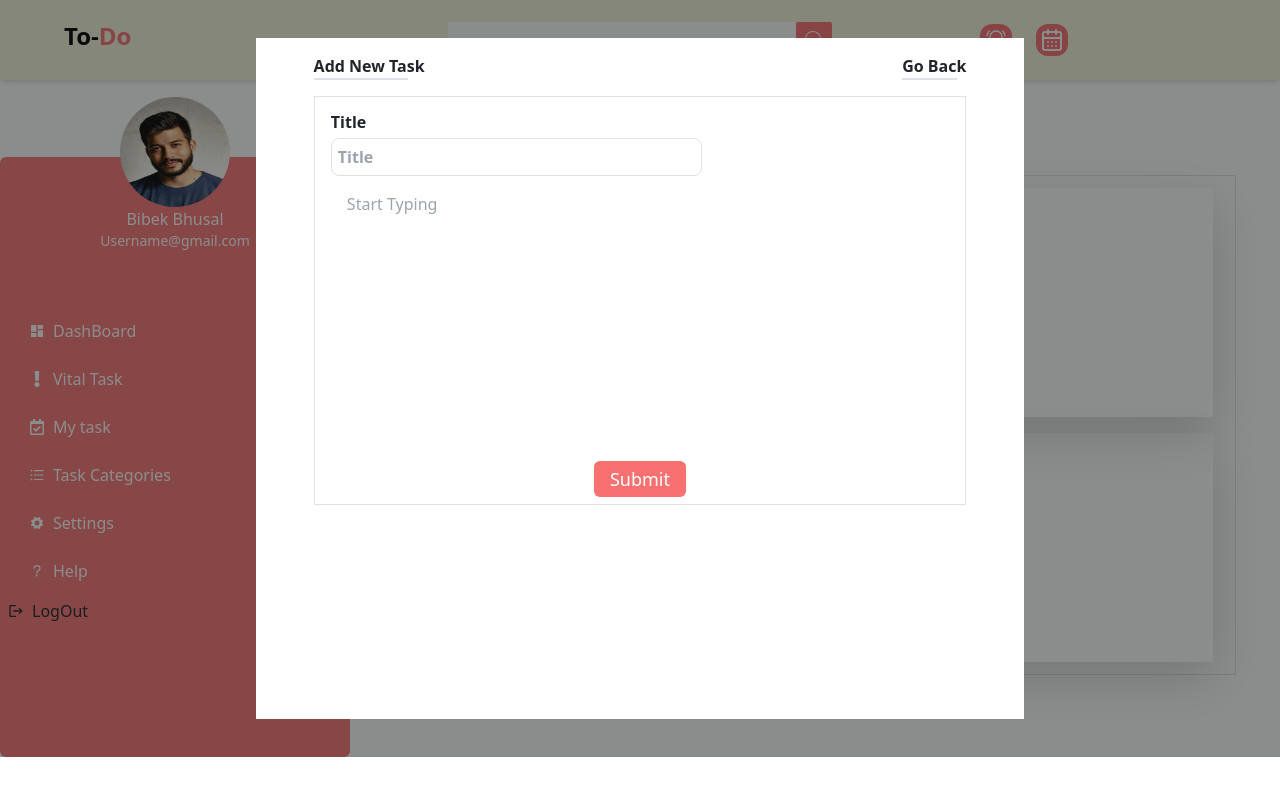
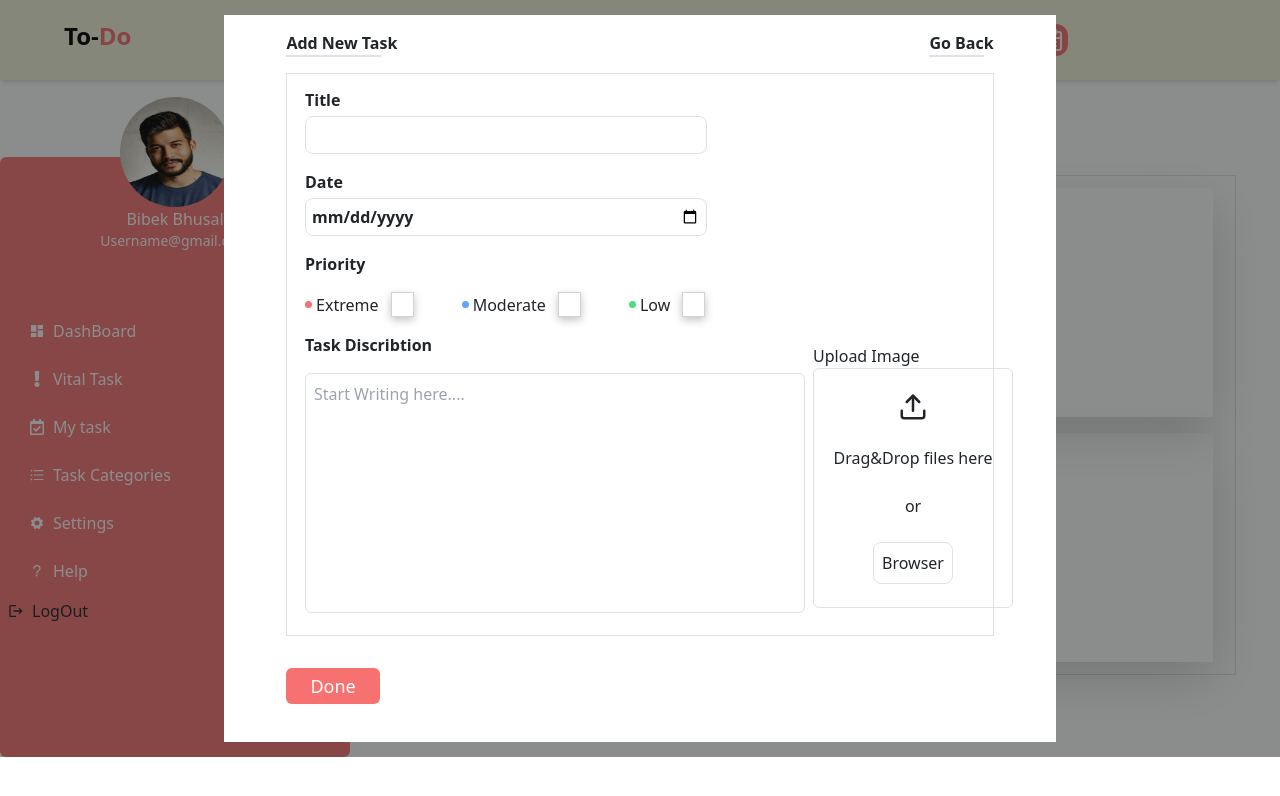
Before and after one commit to Birendra00000/TodoApp-using-MERN, a React (Create React App) app in the folder frontend1/: page / in a window 1280 px wide. Both pictures are taken after a click on the button "Add Task". Shown: the top 796 px of the page. Built offline with nearby package versions, Linux system fonts and the light colour scheme.

Commit message:
successfully commit new changes to add todo

```diff
--- a/frontend1/src/components/todayTodo/AddTask.jsx
+++ b/frontend1/src/components/todayTodo/AddTask.jsx
@@ -3,18 +3,23 @@ import { FaPlus } from "react-icons/fa6";
 import CreateTodoModal from "./CreateTodoModal";
 
 const AddTask = () => {
-  const [click, setClick] = useState(false);
+  const [show, setShow] = useState(false);
+  const [close, setClose] = useState(true);
+  const handleClick = () => {
+    setShow(false);
+    setClose(true);
+  };
 
   return (
     <>
       <button
         className="flex gap-1 items-center p-1 "
-        onClick={() => setClick(!click)}
+        onClick={() => setShow(!show)}
       >
         <FaPlus className="text-red-400" />
         <p className="mb-0 text-gray-500">Add Task</p>
       </button>
-      {click && <CreateTodoModal />}
+      {show && <CreateTodoModal handleClick={handleClick} />}
     </>
   );
 };
--- a/frontend1/src/components/todayTodo/CreateTodoModal.jsx
+++ b/frontend1/src/components/todayTodo/CreateTodoModal.jsx
@@ -4,16 +4,18 @@ import axios from "axios";
 import { ToastContainer, toast } from "react-toastify";
 import "react-toastify/dist/ReactToastify.css";
 import "./todayTodo.css";
+import { FiUpload } from "react-icons/fi";
 
-const CreateTodoModal = () => {
+const CreateTodoModal = ({ handleClick }) => {
+  const [close, setClose] = useState(false);
   const [datas, setData] = useState({
     title: "",
     description: "",
-    Date: "",
+    date: "",
     priority: "",
-    todoImage: "",
+    todoImage: null,
   });
-
+  console.log("datas", datas);
   const notifySuccess = (successmessage) => toast.success(successmessage);
 
   const notifyError = (errorMessage) => toast.error(errorMessage);
@@ -21,20 +23,43 @@ const CreateTodoModal = () => {
   const [error, setError] = useState("");
 
   const handleChange = (e) => {
+    if (e.target.name === "priority") {
+      setData({
+        ...datas,
+        priority: e.target.value,
+      });
+    } else if (e.target.name === "todoImage") {
+      const file = e.target.files[0]; // Get the selected file
+      setData({
+        ...datas,
+        todoImage: file || null,
+      });
+    } else {
       setData({
         ...datas,
         [e.target.name]: e.target.value,
       });
+    }
   };
-  console.log("data", datas.title.length);
-  console.log("data", datas.description.length);
 
   const submitTodo = async (e) => {
     e.preventDefault();
     try {
+      const formData = new FormData();
+      formData.append("title", datas.title);
+      formData.append("description", datas.description);
+      formData.append("date", datas.date);
+      formData.append("priority", datas.priority);
+      formData.append("todoImage", datas.todoImage);
+
       const response = await axios.post(
         "http://localhost:4000/api/todo",
-        datas
+        formData,
+        {
+          headers: {
+            "Content-Type": "multipart/form-data", // Important for file uploads
+          },
+        }
       );
       notifySuccess(response.data.message);
     } catch (error) {
@@ -44,15 +69,23 @@ const CreateTodoModal = () => {
 
   return (
     <div className="main--container w-full h-full flex justify-center items-center">
-      <div className="w-[60%] h-[90%] bg-white">
+      <form
+        onSubmit={(e) => submitTodo(e)}
+        className="w-[65%] h-[96%] bg-white"
+      >
         <div className="flex w-full justify-center">
           <div className="flex w-[85%] justify-between items-center py-3">
             <span>
               <p className="font-bold mb-0 bottom">Add New Task</p>
-              <span className="border border-rose-400 flex w-[85%]"></span>
+              <span className="border border-red-400 flex w-[85%]"></span>
             </span>
             <span>
-              <p className="font-semibold mb-0">Go Back</p>{" "}
+              <p
+                className="font-semibold mb-0 cursor-pointer"
+                onClick={handleClick}
+              >
+                Go Back
+              </p>{" "}
               <span className="border border-rose-400  flex w-[85%]"></span>
             </span>
           </div>
@@ -60,48 +93,128 @@ const CreateTodoModal = () => {
         <div className="flex w-full justify-center">
           <div className="flex w-[85%] h-[50%] justify-center items-center border border-gray-600">
             {" "}
-            <form
-              className=" second--container w-[95%] h-full mt-[2%]  "
-              onSubmit={(e) => submitTodo(e)}
-            >
+            <div className=" second--container w-[95%] h-full mt-[2%]  flex flex-col gap-3">
               <div className="text-normal font-semibold flex flex-col gap-1">
                 <label for="title">Title </label>
                 <input
                   type="text"
                   className="  outline-none w-[60%]  p-[6px] border border-gray-600 rounded-lg"
-                  placeholder="Title"
                   name="title"
                   value={datas.title}
                   onChange={handleChange}
                 />
               </div>
-              <div className="">
+              <div className="text-normal font-semibold flex flex-col gap-1">
+                <label for="title">Date </label>
+                <input
+                  type="date"
+                  className="  outline-none w-[60%]  p-[6px] border border-gray-600 rounded-lg cursor-pointer"
+                  name="date"
+                  value={datas.date}
+                  onChange={handleChange}
+                />
+              </div>
+              <div>
+                <span>
+                  {" "}
+                  <p className="font-semibold">Priority</p>
+                </span>
+                <span className="flex items-center gap-5">
+                  <span className="flex justify-center items-center gap-1">
+                    <span className="w-[7px] h-[7px] bg-red-400 rounded-full flex"></span>{" "}
+                    <label htmlFor="extreme">Extreme</label> {" "}
+                    <input
+                      type="radio"
+                      id="extreme"
+                      name="priority"
+                      value="Extreme"
+                      checked={datas.priority === "Extreme"}
+                      onChange={handleChange}
+                    />
+                  </span>{" "}
+                  <span className="flex justify-center items-center gap-1">
+                    <span className="w-[7px] h-[7px] bg-blue-400 rounded-full flex"></span>{" "}
+                    <label htmlFor="moderate">Moderate</label> {" "}
+                    <input
+                      type="radio"
+                      id="moderate"
+                      name="priority"
+                      value="Moderate"
+                      checked={datas.priority === "Moderate"}
+                      onChange={handleChange}
+                    />
+                  </span>{" "}
+                  <span className="flex justify-center items-center gap-1">
+                    <span className="w-[7px] h-[7px] bg-green-400 rounded-full flex"></span>{" "}
+                    <label htmlFor="low">Low</label> {" "}
+                    <input
+                      type="radio"
+                      id="low"
+                      name="priority"
+                      value="Low"
+                      checked={datas.priority === "Low"}
+                      onChange={handleChange}
+                    />
+                  </span>{" "}
+                </span>
+              </div>
+              <div className=" flex items-center gap-2 mb-[1rem]">
+                <span>
+                  <p className="font-semibold">Task Discribtion</p>
+
                   <textarea
                     id=""
-                  cols="30"
-                  rows="10"
-                  placeholder="Start Typing"
-                  className="border-none outline-none w-full p-3  resize-none"
+                    cols="10"
+                    rows="7"
+                    placeholder="Start Writing here...."
+                    className="outline-none w-[500px] resize-none border h-[240px] p-2 rounded-md"
                     name="description"
                     value={datas.description}
                     onChange={handleChange}
                   />
+                </span>
+                <span>
+                  {" "}
+                  <label htmlFor="">Upload Image</label>
+                  <span className="">
+                    <input
+                      type="file"
+                      name="todoImage"
+                      id="todoImage"
+                      hidden
+                      onChange={handleChange}
+                    />
+                    <label
+                      htmlFor="todoImage"
+                      className="w-[200px] h-[240px] flex flex-col justify-center items-center gap-4 border border-gray-400 rounded-md cursor-pointer"
+                    >
+                      <FiUpload size={30} />
+                      <p className="mb-0">Drag&Drop files here</p>
+                      <p className="mb-0">or</p>
+                      <div className="p-2 flex justify-center items-center  rounded-lg border border-gray-500">
+                        Browser
                       </div>
-
-              <div className="flex items-center justify-center h-[50px] w-full">
+                    </label>
+                  </span>
+                </span>
+              </div>
+            </div>
+          </div>
+        </div>
+        <div>
+          <div className="flex items-center justify-center  w-full h-[100px] ">
+            <div className="w-[85%]">
               <button
-                  className="text-lg text-white py-1 px-3 rounded-md bg-red-400"
+                className="text-lg text-white py-1 px-4 rounded-md bg-red-400"
                 type="submit"
               >
-                  Submit
+                Done
               </button>
               <ToastContainer />
             </div>
-            </form>
           </div>
         </div>
-        <div></div>
-      </div>
+      </form>
     </div>
   );
 };
--- a/frontend1/src/components/todayTodo/todayTodo.css
+++ b/frontend1/src/components/todayTodo/todayTodo.css
@@ -10,3 +10,30 @@ body {
   height: 100%;
   background-color: #1415157d;
 }
+input[type="radio"] {
+  appearance: none;
+  border: 1px solid #d3d3d3;
+  width: 23px;
+  height: 25px;
+  content: none;
+  outline: none;
+  margin: 0;
+  box-shadow: rgba(0, 0, 0, 0.24) 0px 3px 8px;
+}
+
+input[type="radio"]:checked {
+  appearance: none;
+  outline: none;
+  padding: 0;
+  content: none;
+  border: none;
+}
+
+input[type="radio"]:checked::before {
+  position: absolute;
+  color: red !important;
+  content: "\00A0\2713\00A0" !important;
+  border: 1px solid #d3d3d3;
+  font-weight: bolder;
+  font-size: 16px;
+}
```
Also changed, not shown: 5 other files (tests, documents, lock files or other folders). Lines whose indentation alone changed are shown as unchanged.
